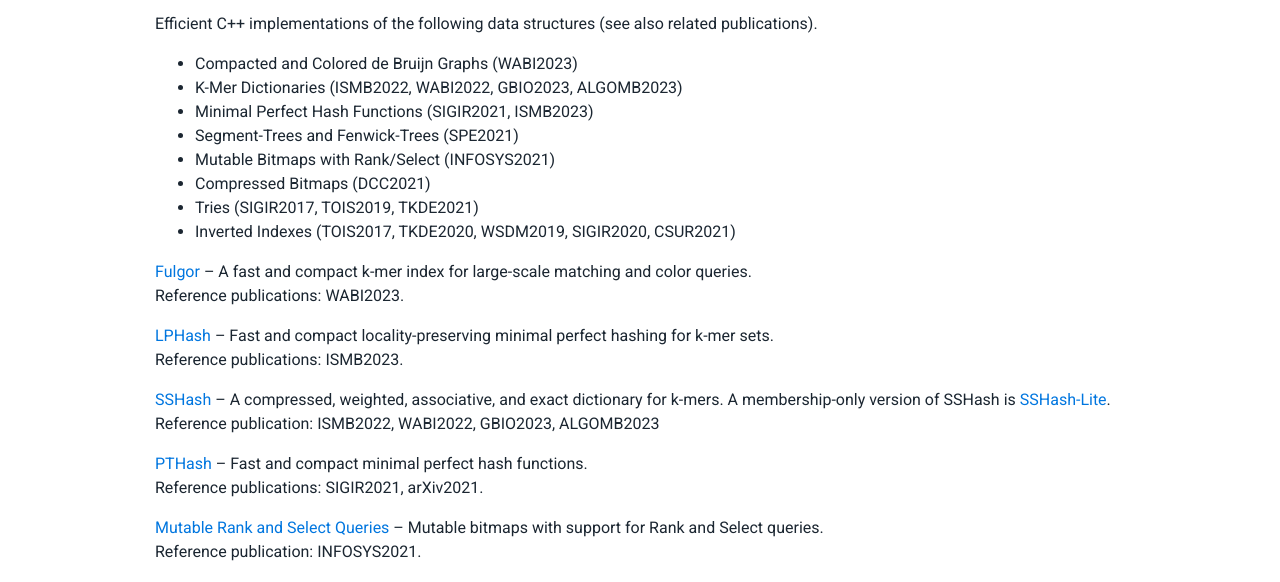
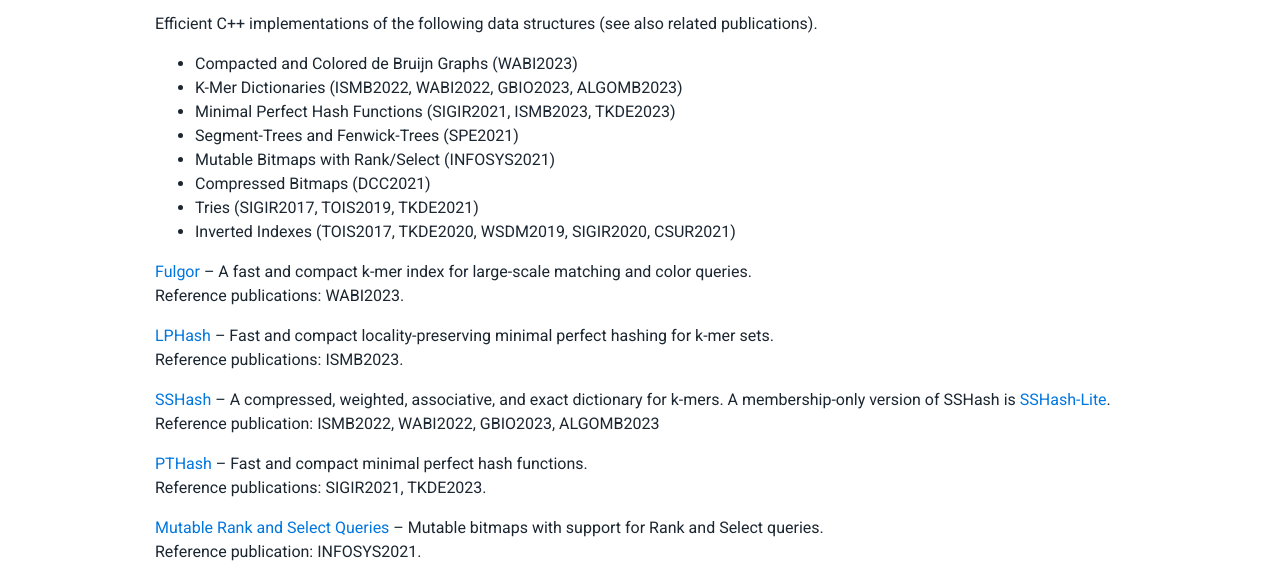
Before and after one commit to jermp/jermp.github.io, a Jekyll site: the page built from _pages/software.md, in a window 1280 px wide and 900 px high. Shown: the part 239-821 px from the top of the window. Built offline with Jekyll 4.4.1, drawn with Linux system fonts in a browser that asks for light colours; comment, search, counter and statistics services are not loaded; a style sheet for code colours, icons or effects is not loaded.

Commit message:
minor to software

```diff
--- a/_pages/software.md
+++ b/_pages/software.md
@@ -16,7 +16,7 @@
 
 - Compacted and Colored de Bruijn Graphs (WABI2023)
 - K-Mer Dictionaries (ISMB2022, WABI2022, GBIO2023, ALGOMB2023)
-- Minimal Perfect Hash Functions (SIGIR2021, ISMB2023)
+- Minimal Perfect Hash Functions (SIGIR2021, ISMB2023, TKDE2023)
 - Segment-Trees and Fenwick-Trees (SPE2021)
 - Mutable Bitmaps with Rank/Select (INFOSYS2021)
 - Compressed Bitmaps (DCC2021)
@@ -43,7 +43,7 @@
 [PTHash](https://github.com/jermp/pthash) --
 Fast and compact minimal perfect hash functions.
 <br />
-Reference publications: SIGIR2021, arXiv2021.
+Reference publications: SIGIR2021, TKDE2023.
 
 [Mutable Rank and Select Queries](https://github.com/jermp/mutable_rank_select) --
 Mutable bitmaps with support for Rank and Select queries.
```
